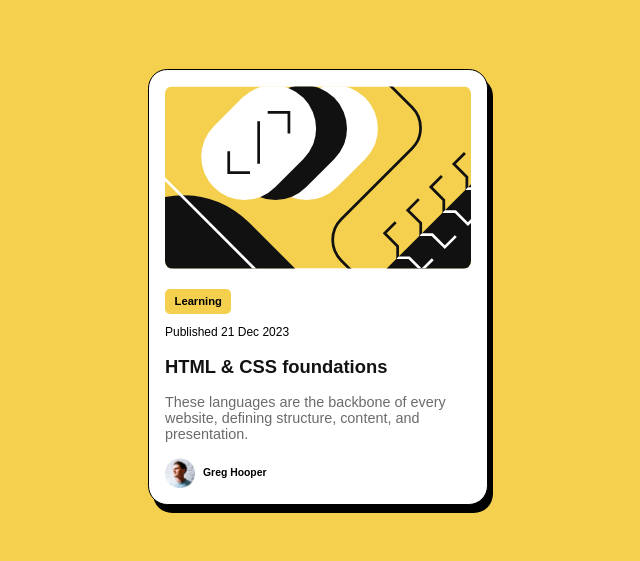
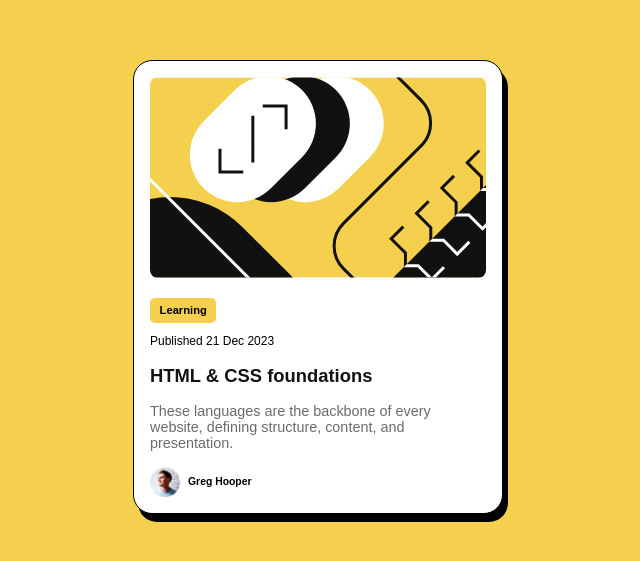
Before and after one commit to Sheyon565/BlogPreviewCard, a plain HTML site: page index.html in a window 1280 px wide. Shown: the part 113-674 px from the top of the page, without its empty margins (322-962 px from the left). Drawn offline with Linux system fonts and the light colour scheme; a web font is replaced by a local one.

Commit message:
"Adjust Size of card 370"

```diff
--- a/css/style.css
+++ b/css/style.css
@@ -40,7 +40,7 @@ body {
 }
 
 .card {
-    width: min(100%, 340px);
+    width: min(100%, 370px);
     padding: 1rem;
     border-radius: 1.2rem;
     border: 1px solid #000;
```
